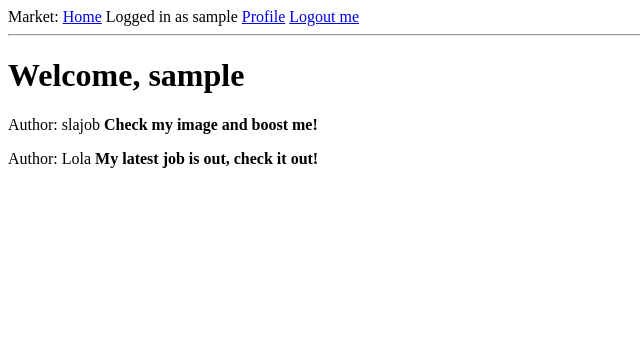
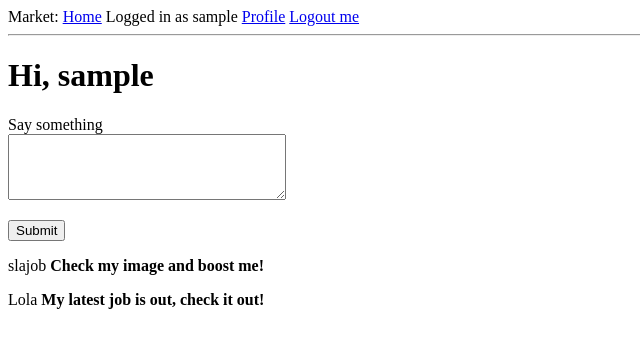
Before and after one commit to slajob/images-market-solana, a Flask app: page / in a window 1280 px wide. Shown: the top 348 px of the page, without its empty margins (0-640 px from the left). Run offline with Flask 3, Linux system fonts and the light colour scheme; the visitor is signed in with stand-in values (Sample User, id 1).

Commit message:
posting works, but stil mocked posts in homepage displayed

```diff
--- a/app/forms.py
+++ b/app/forms.py
@@ -1,6 +1,6 @@
 from flask_wtf import FlaskForm
-from wtforms import StringField, PasswordField, BooleanField, SubmitField
-from wtforms.validators import DataRequired, ValidationError, Email, EqualTo
+from wtforms import StringField, PasswordField, BooleanField, SubmitField, TextAreaField
+from wtforms.validators import DataRequired, ValidationError, Email, EqualTo, Length
 import sqlalchemy
 from app import db
 from app.models import User
@@ -30,3 +30,7 @@ class RegisterForm(FlaskForm):
 
 class EmptyForm(FlaskForm):
     submit = SubmitField('Submit')
+
+class PostForm(FlaskForm):
+    post = TextAreaField('Say something', validators=[DataRequired(), Length(min=1, max=280)])
+    submit = SubmitField('Submit')
--- a/app/routes.py
+++ b/app/routes.py
@@ -1,14 +1,20 @@
 from flask import render_template, flash, redirect, url_for
 from app import app, db
-from app.forms import LoginForm, RegisterForm, EmptyForm
-from app.models import User
+from app.forms import LoginForm, RegisterForm, EmptyForm, PostForm
+from app.models import User, Post
 from flask_login import current_user, login_user, logout_user, login_required
 import sqlalchemy
 
-@app.route('/')
-@app.route('/index')
+@app.route('/', methods=['GET', 'POST'])
+@app.route('/index', methods=['GET', 'POST'])
 def index():
-    user = {'username': 'slajob'}
+    form = PostForm()
+    if form.validate_on_submit():
+        post = Post(body=form.post.data, author=current_user)
+        db.session.add(post)
+        db.session.commit()
+        flash('You just posted!')
+        return redirect(url_for('index'))
     posts = [
         {
             'author': {'username': 'slajob'},
@@ -19,7 +25,8 @@ def index():
             'body': 'My latest job is out, check it out!'
         }
     ]
-    return render_template('index.html', title='Home', user=user, posts=posts)
+
+    return render_template('index.html', title='Home', posts=posts, form=form)
 
 @app.route('/login', methods=['GET', 'POST'])
 def login():
--- a/app/templates/index.html
+++ b/app/templates/index.html
@@ -1,8 +1,23 @@
 {%  extends "base.html" %}
 
 {% block content %}
-    <h1>Welcome, {{ current_user.username }}</h1>
+    <h1>Hi, {{ current_user.username }}</h1>
+    <form action="" method="post">
+        {{ form.hidden_tag() }}
+        <p>
+            {{ form.post.label }}<br>
+            {{ form.post(cols=32, rows=4) }}<br>
+            {% for error in form.post.errors %}
+            <span style="color: red;">[{{ error }}]</span>
+            {% endfor %}
+        </p>
+    <p>{{ form.submit() }}</p>
+    </form>
+
     {% for post in posts %}
-    <div><p>Author: {{ post.author.username }} <b>{{ post.body }}</b></p></div>
+    <p>
+        {{ post.author.username }} <b>{{ post.body }}</b>
+    </p>
     {% endfor %}
+
 {% endblock %}
```
